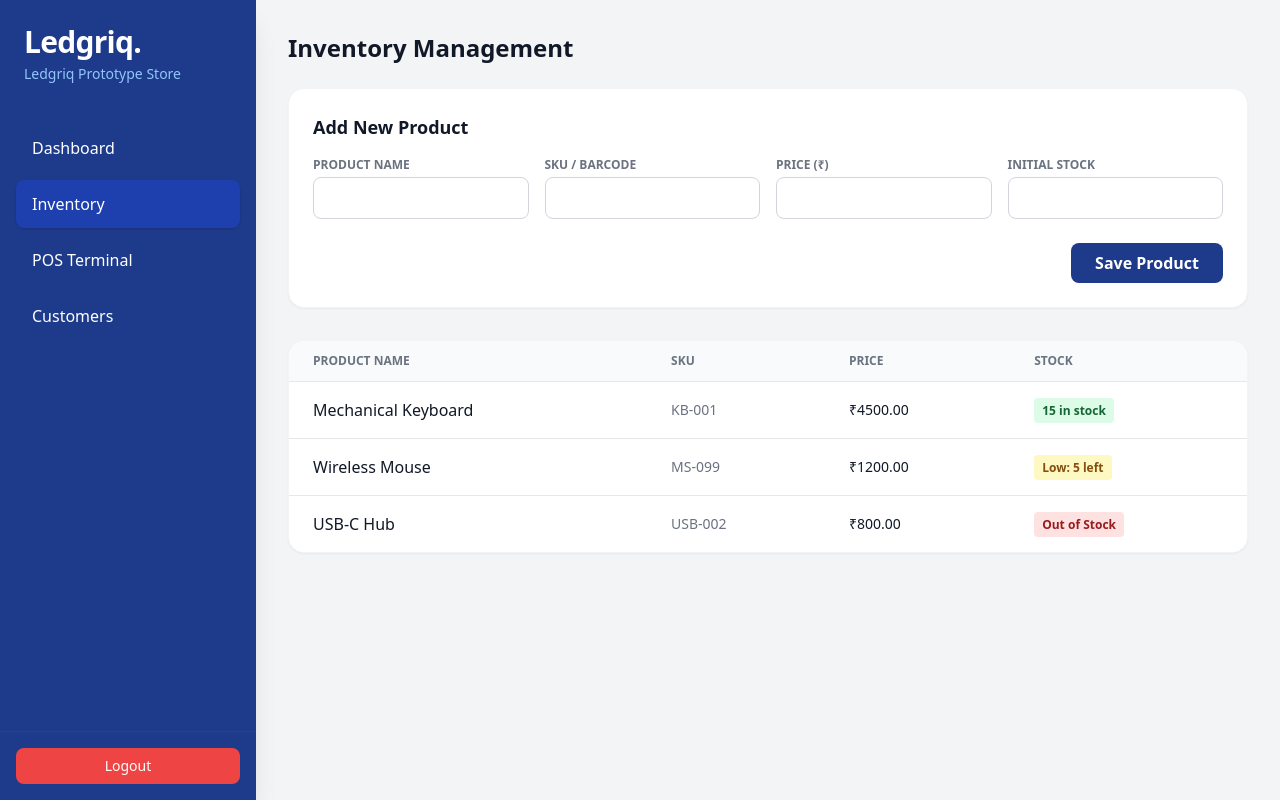
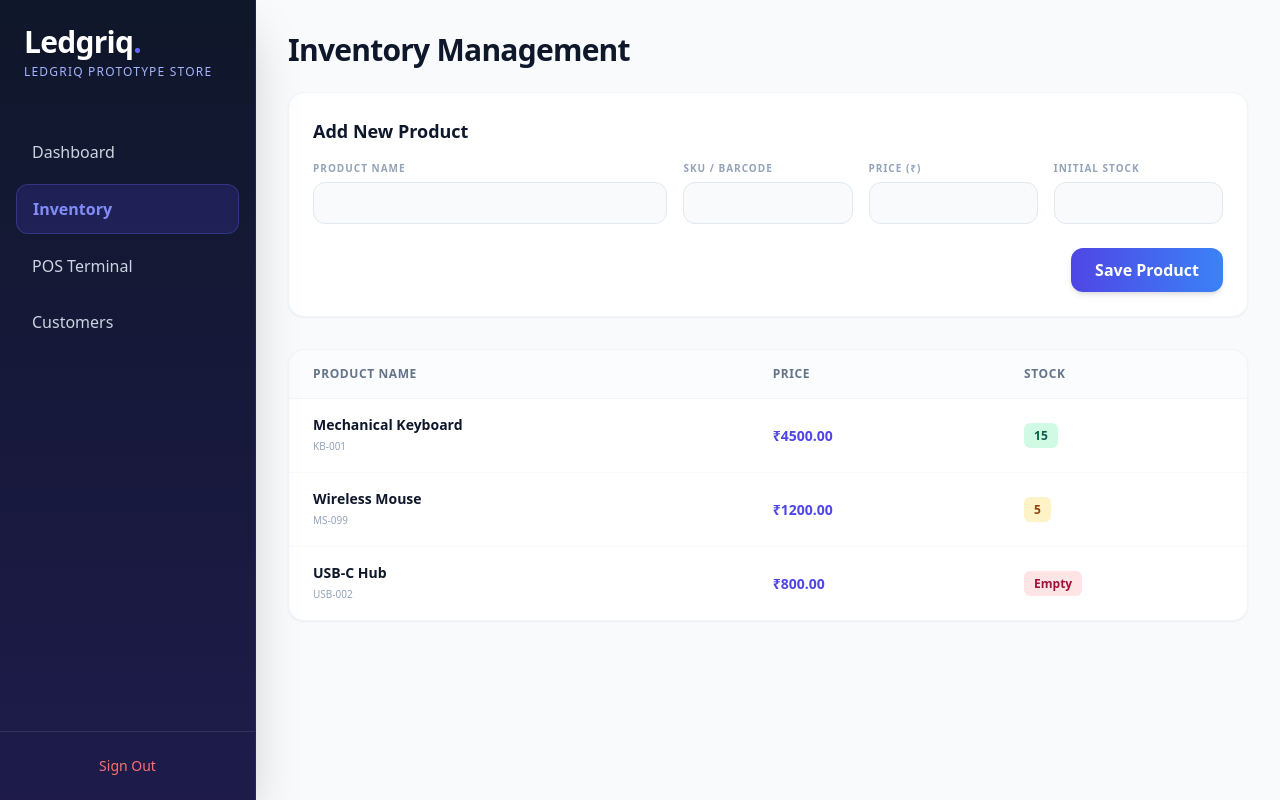
Before and after one commit to gourabsmp/ledgriq-pos, a Flask app: page /inventory in a window 1280 px wide. Run offline with Flask 3, Linux system fonts and the light colour scheme; the visitor is signed in with stand-in values (Sample User, id 1); some libraries are stand-ins or nearby versions.

Commit message:
Update inventory.html

```diff
--- a/templates/inventory.html
+++ b/templates/inventory.html
@@ -1,128 +1,103 @@
 <!DOCTYPE html>
 <html lang="en">
-
 <head>
     <meta charset="UTF-8">
     <meta name="viewport" content="width=device-width, initial-scale=1.0">
     <title>Inventory - Ledgriq</title>
     <script src="https://cdn.tailwindcss.com"></script>
+    <style>::-webkit-scrollbar { display: none; }</style>
 </head>
+<body class="bg-slate-50 flex h-screen font-sans text-slate-800 antialiased">
 
-<body class="bg-gray-100 flex h-screen font-sans text-gray-800">
-
-	<aside class="w-64 bg-blue-900 text-white flex flex-col hidden md:flex shadow-xl z-20">
+    <aside class="w-64 bg-gradient-to-b from-slate-900 to-indigo-950 text-slate-300 hidden md:flex flex-col shadow-2xl z-20 border-r border-indigo-900/50">
         <div class="p-6">
-			<h1 class="text-3xl font-extrabold tracking-tight">Ledgriq.</h1>
-			<p class="text-blue-300 text-sm mt-1 truncate">{{ shop_name }}</p>
+            <h1 class="text-3xl font-black tracking-tight text-white drop-shadow-md">Ledgriq<span class="text-indigo-500">.</span></h1>
+            <p class="text-indigo-300 text-xs font-medium mt-1 uppercase tracking-widest truncate">{{ shop_name }}</p>
         </div>
-		<nav class="flex-1 px-4 space-y-2 mt-4">
-			<a href="/dashboard"
-				class="block px-4 py-3 hover:bg-blue-800 rounded-lg transition">Dashboard</a>
-			<a href="/inventory"
-				class="block px-4 py-3 bg-blue-800 rounded-lg font-medium shadow">Inventory</a>
-			<a href="/pos" class="block px-4 py-3 hover:bg-blue-800 rounded-lg transition">POS Terminal</a>
-			<a href="/customers"
-				class="block px-4 py-3 hover:bg-blue-800 rounded-lg transition">Customers</a>
+        <nav class="flex-1 px-4 space-y-2 mt-6">
+            <a href="/dashboard" class="block px-4 py-3 hover:bg-white/5 hover:text-white rounded-xl transition-all">Dashboard</a>
+            <a href="/inventory" class="block px-4 py-3 bg-indigo-600/20 text-indigo-400 border border-indigo-500/30 rounded-xl font-semibold shadow-inner transition-all">Inventory</a>
+            <a href="/pos" class="block px-4 py-3 hover:bg-white/5 hover:text-white rounded-xl transition-all">POS Terminal</a>
+            <a href="/customers" class="block px-4 py-3 hover:bg-white/5 hover:text-white rounded-xl transition-all">Customers</a>
         </nav>
-		<div class="p-4 border-t border-blue-800">
-			<a href="/logout"
-				class="block w-full text-center px-4 py-2 bg-red-500 hover:bg-red-600 rounded-lg font-medium transition text-sm">Logout</a>
+        <div class="p-4 border-t border-white/10">
+            <a href="/logout" class="block w-full text-center px-4 py-2 text-red-400 hover:text-white hover:bg-red-500/20 rounded-xl font-medium transition-all text-sm">Sign Out</a>
         </div>
     </aside>
 
-	<main class="flex-1 p-8 overflow-y-auto">
-		<h2 class="text-2xl font-bold text-gray-900 mb-6">Inventory Management</h2>
+    <main class="flex-1 p-4 md:p-8 overflow-y-auto mb-20 md:mb-0">
+        <h2 class="text-2xl md:text-3xl font-extrabold text-slate-900 tracking-tight mb-6">Inventory Management</h2>
 
-		<div class="bg-white rounded-2xl shadow-sm border border-gray-100 p-6 mb-8">
-			<h3 class="text-lg font-bold text-gray-900 mb-4">Add New Product</h3>
-			<form action="/inventory" method="POST" class="grid grid-cols-1 md:grid-cols-4 gap-4 items-end">
-				<div>
-					<label class="block text-xs font-bold text-gray-500 uppercase mb-1">Product
-						Name</label>
-					<input type="text" name="name" required
-						class="w-full px-3 py-2 rounded-lg border border-gray-300 focus:ring-2 focus:ring-blue-900">
+        <div class="bg-white rounded-2xl shadow-sm border border-slate-100 p-5 md:p-6 mb-8">
+            <h3 class="text-lg font-bold text-slate-900 mb-4">Add New Product</h3>
+            <form action="/inventory" method="POST" class="grid grid-cols-1 md:grid-cols-5 gap-4 items-end">
+                <div class="md:col-span-2">
+                    <label class="block text-[10px] font-bold text-slate-400 uppercase tracking-widest mb-1.5">Product Name</label>
+                    <input type="text" name="name" required class="w-full px-4 py-2.5 rounded-xl border border-slate-200 bg-slate-50 focus:bg-white focus:border-indigo-500 focus:ring-4 focus:ring-indigo-500/10 outline-none transition-all text-sm font-medium">
                 </div>
                 <div>
-					<label class="block text-xs font-bold text-gray-500 uppercase mb-1">SKU /
-						Barcode</label>
-					<input type="text" name="sku"
-						class="w-full px-3 py-2 rounded-lg border border-gray-300 focus:ring-2 focus:ring-blue-900">
+                    <label class="block text-[10px] font-bold text-slate-400 uppercase tracking-widest mb-1.5">SKU / Barcode</label>
+                    <input type="text" name="sku" class="w-full px-4 py-2.5 rounded-xl border border-slate-200 bg-slate-50 focus:bg-white focus:border-indigo-500 focus:ring-4 focus:ring-indigo-500/10 outline-none transition-all text-sm font-medium">
                 </div>
                 <div>
-					<label class="block text-xs font-bold text-gray-500 uppercase mb-1">Price
-						(₹)</label>
-					<input type="number" step="0.01" name="price" required
-						class="w-full px-3 py-2 rounded-lg border border-gray-300 focus:ring-2 focus:ring-blue-900">
+                    <label class="block text-[10px] font-bold text-slate-400 uppercase tracking-widest mb-1.5">Price (₹)</label>
+                    <input type="number" step="0.01" name="price" required class="w-full px-4 py-2.5 rounded-xl border border-slate-200 bg-slate-50 focus:bg-white focus:border-indigo-500 focus:ring-4 focus:ring-indigo-500/10 outline-none transition-all text-sm font-medium">
                 </div>
                 <div>
-					<label class="block text-xs font-bold text-gray-500 uppercase mb-1">Initial
-						Stock</label>
-					<input type="number" name="stock"
-						class="w-full px-3 py-2 rounded-lg border border-gray-300 focus:ring-2 focus:ring-blue-900">
+                    <label class="block text-[10px] font-bold text-slate-400 uppercase tracking-widest mb-1.5">Initial Stock</label>
+                    <input type="number" name="stock" class="w-full px-4 py-2.5 rounded-xl border border-slate-200 bg-slate-50 focus:bg-white focus:border-indigo-500 focus:ring-4 focus:ring-indigo-500/10 outline-none transition-all text-sm font-medium">
                 </div>
-				<div class="md:col-span-4 flex justify-end mt-2">
-					<button type="submit"
-						class="bg-blue-900 hover:bg-blue-800 text-white font-bold py-2 px-6 rounded-lg transition">Save
-						Product</button>
+                <div class="md:col-span-5 flex justify-end mt-2">
+                    <button type="submit" class="w-full md:w-auto bg-gradient-to-r from-indigo-600 to-blue-500 hover:from-indigo-500 hover:to-blue-400 text-white font-bold py-2.5 px-6 rounded-xl shadow-md hover:shadow-indigo-500/30 transition-all">Save Product</button>
                 </div>
             </form>
         </div>
 
-		<div class="bg-white rounded-2xl shadow-sm border border-gray-100 overflow-hidden">
-			<table class="min-w-full divide-y divide-gray-200">
-				<thead class="bg-gray-50">
+        <div class="bg-white rounded-2xl shadow-sm border border-slate-100 overflow-x-auto">
+            <table class="min-w-full divide-y divide-slate-100">
+                <thead class="bg-slate-50/50">
                     <tr>
-						<th
-							class="px-6 py-3 text-left text-xs font-bold text-gray-500 uppercase">
-							Product Name</th>
-						<th
-							class="px-6 py-3 text-left text-xs font-bold text-gray-500 uppercase">
-							SKU</th>
-						<th
-							class="px-6 py-3 text-left text-xs font-bold text-gray-500 uppercase">
-							Price</th>
-						<th
-							class="px-6 py-3 text-left text-xs font-bold text-gray-500 uppercase">
-							Stock</th>
+                        <th class="px-4 md:px-6 py-4 text-left text-[10px] md:text-xs font-bold text-slate-500 uppercase tracking-wider">Product Name</th>
+                        <th class="px-4 md:px-6 py-4 text-left text-[10px] md:text-xs font-bold text-slate-500 uppercase tracking-wider">Price</th>
+                        <th class="px-4 md:px-6 py-4 text-left text-[10px] md:text-xs font-bold text-slate-500 uppercase tracking-wider">Stock</th>
                     </tr>
                 </thead>
-				<tbody class="bg-white divide-y divide-gray-200">
+                <tbody class="bg-white divide-y divide-slate-50">
                     {% if products %}
                         {% for product in products %}
-					<tr class="hover:bg-gray-50 transition">
-						<td class="px-6 py-4 whitespace-nowrap font-medium text-gray-900">{{
-							product.name }}</td>
-						<td class="px-6 py-4 whitespace-nowrap text-sm text-gray-500">{{
-							product.sku }}</td>
-						<td class="px-6 py-4 whitespace-nowrap text-sm text-gray-900">₹{{
-							"%.2f"|format(product.price) }}</td>
-						<td class="px-6 py-4 whitespace-nowrap text-sm">
+                        <tr class="hover:bg-slate-50/80 transition-colors">
+                            <td class="px-4 md:px-6 py-4 font-bold text-slate-900 text-sm">
+                                {{ product.name }}<br>
+                                <span class="text-[10px] text-slate-400 font-medium">{{ product.sku }}</span>
+                            </td>
+                            <td class="px-4 md:px-6 py-4 font-bold text-indigo-600 text-sm">₹{{ "%.2f"|format(product.price) }}</td>
+                            <td class="px-4 md:px-6 py-4 text-xs">
                                 {% if product.stock_quantity > 10 %}
-							<span
-								class="bg-green-100 text-green-800 text-xs font-bold px-2 py-1 rounded">{{
-								product.stock_quantity }} in stock</span>
+                                    <span class="bg-emerald-100 text-emerald-800 font-bold px-2.5 py-1 rounded-md">{{ product.stock_quantity }}</span>
                                 {% elif product.stock_quantity > 0 %}
-							<span
-								class="bg-yellow-100 text-yellow-800 text-xs font-bold px-2 py-1 rounded">Low:
-								{{ product.stock_quantity }} left</span>
+                                    <span class="bg-amber-100 text-amber-800 font-bold px-2.5 py-1 rounded-md">{{ product.stock_quantity }}</span>
                                 {% else %}
-							<span
-								class="bg-red-100 text-red-800 text-xs font-bold px-2 py-1 rounded">Out
-								of Stock</span>
+                                    <span class="bg-rose-100 text-rose-800 font-bold px-2.5 py-1 rounded-md">Empty</span>
                                 {% endif %}
                             </td>
                         </tr>
                         {% endfor %}
                     {% else %}
-					<tr>
-						<td colspan="4" class="px-6 py-12 text-center text-gray-400 italic">No
-							products in inventory yet.</td>
-					</tr>
+                        <tr><td colspan="3" class="px-4 py-12 text-center text-slate-400 font-medium text-sm">No products in inventory yet.</td></tr>
                     {% endif %}
                 </tbody>
             </table>
         </div>
     </main>
+
+    <nav class="md:hidden fixed bottom-0 left-0 right-0 bg-white border-t border-slate-200 flex justify-around items-center pt-2 pb-5 px-2 shadow-[0_-10px_20px_rgba(0,0,0,0.05)] z-50">
+        <a href="/dashboard" class="flex flex-col items-center text-slate-400 hover:text-indigo-600"><span class="text-xl mb-0.5">📊</span><span class="text-[10px] font-bold">Dash</span></a>
+        <a href="/inventory" class="flex flex-col items-center text-indigo-600"><span class="text-xl mb-0.5">📦</span><span class="text-[10px] font-bold">Stock</span></a>
+        <a href="/pos" class="flex flex-col items-center relative -top-5">
+            <div class="bg-gradient-to-r from-indigo-600 to-blue-500 text-white h-14 w-14 flex items-center justify-center rounded-full shadow-lg shadow-indigo-500/40"><span class="text-2xl">💳</span></div>
+            <span class="text-[10px] font-bold mt-1 text-slate-600">Sell</span>
+        </a>
+        <a href="/customers" class="flex flex-col items-center text-slate-400 hover:text-indigo-600"><span class="text-xl mb-0.5">👥</span><span class="text-[10px] font-bold">Clients</span></a>
+    </nav>
 </body>
-
 </html>
```
Lines whose indentation alone changed are shown as unchanged.
